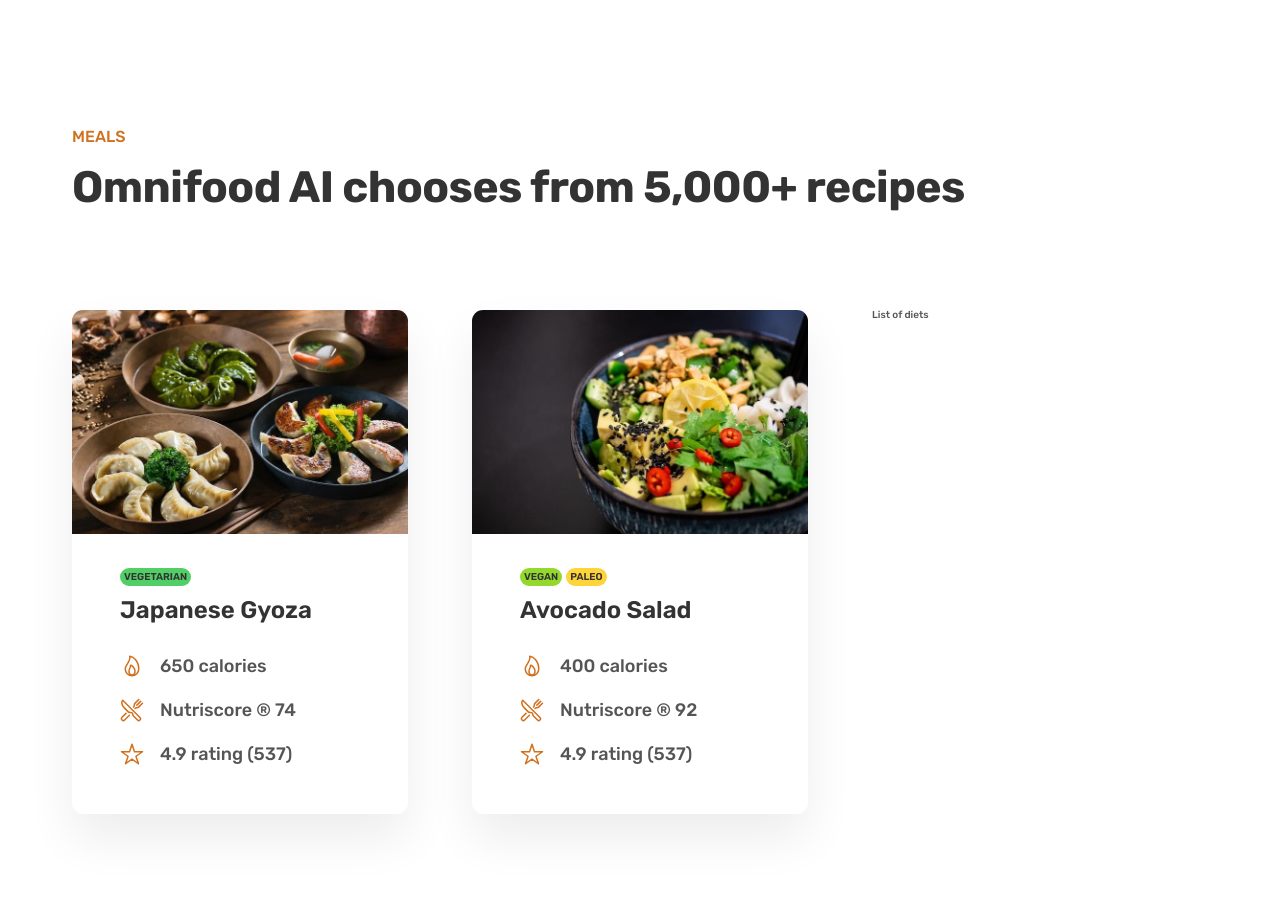
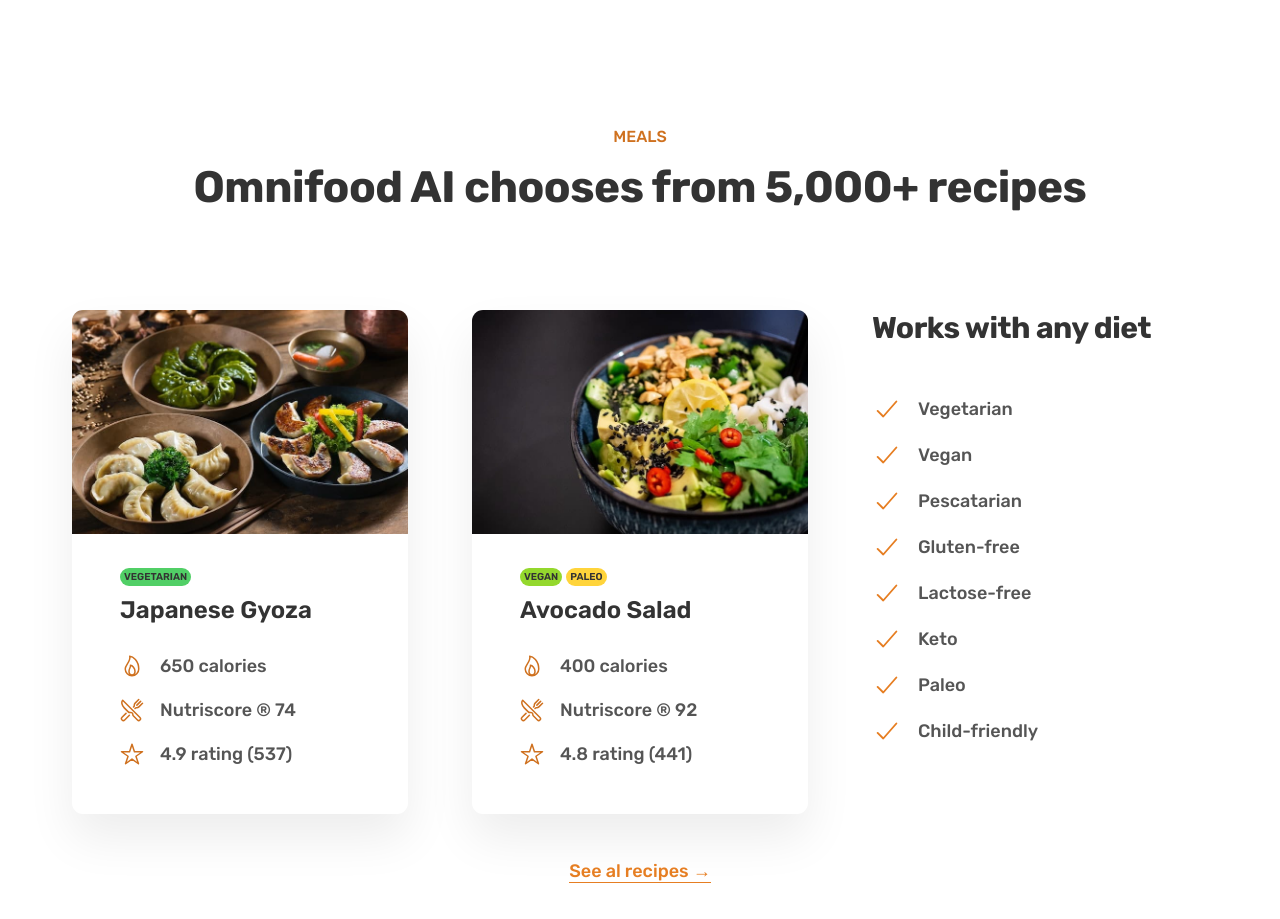
Before and after one commit to arommers/html-css, a plain HTML site: page 07-Omnifood-Desktop/index.html in a window 1280 px wide. Shown: the part 2580-3499 px from the top of the page. Drawn offline with nearby package versions, Linux system fonts and the light colour scheme.

Commit message:
finished the meals section

```diff
--- a/07-Omnifood-Desktop/css/general.css
+++ b/07-Omnifood-Desktop/css/general.css
@@ -172,8 +172,32 @@ body {
   box-shadow: inset 0 0 0 3px #fff;
 }
 
+.link:link,
+.link:visited {
+  display: inline-block;
+  color: #e67e22;
+  text-decoration: none;
+  border-bottom: 0.1rem solid currentColor;
+  padding-bottom: 0.2rem;
+  transition: all 0.3s;
+}
+
+.link:hover,
+.link:active {
+  color: #cf711f;
+  border-bottom: 0.1rem solid transparent;
+}
+
 .margin-right-sm {
   margin-right: 1.6rem !important;
+}
+
+.margin-bottom-md {
+  margin-bottom: 4.8rem !important;
+}
+
+.center-text {
+  text-align: center;
 }
 
 strong {
--- a/07-Omnifood-Desktop/css/style.css
+++ b/07-Omnifood-Desktop/css/style.css
@@ -217,6 +217,12 @@
   box-shadow: 0 2.4rem 4.8rem rgba(0, 0, 0, 0.075);
   border-radius: 1.1rem;
   overflow: hidden;
+  transition: all 0.4s;
+}
+
+.meal:hover {
+  transform: translateY(-1.2rem);
+  box-shadow: 0 3.2rem 6.4rem rgba(0, 0, 0, 0.06);
 }
 
 .meal-content {
@@ -281,3 +287,28 @@
 .meal-img {
   width: 100%;
 }
+
+.all-recipes {
+  text-align: center;
+  font-size: 1.8rem;
+}
+
+.list {
+  list-style: none;
+  display: flex;
+  flex-direction: column;
+  gap: 1.6rem;
+}
+
+.list-item {
+  font-size: 1.8rem;
+  display: flex;
+  align-items: center;
+  gap: 1.6rem;
+}
+
+.list-icon {
+  width: 3rem;
+  height: 3rem;
+  color: #e67e22;
+}
--- a/07-Omnifood-Desktop/index.html
+++ b/07-Omnifood-Desktop/index.html
@@ -143,14 +143,14 @@
         </div>
       </section>
       <section class="section-meals">
-        <div class="container">
+        <div class="container center-text">
           <span class="subheading">Meals</span>
           <h2 class="heading-secondary">
             Omnifood AI chooses from 5,000+ recipes
           </h2>
         </div>
 
-        <div class="container grid grid--3-cols">
+        <div class="container grid grid--3-cols margin-bottom-md">
           <div class="meal">
             <img src="img/meals/meal-1.jpg" class="meal-img" alt="Gyoza" />
             <div class="meal-content">
@@ -203,12 +203,44 @@
                 </li>
                 <li class="meal-attribute">
                   <ion-icon class="meal-icon" name="star-outline"></ion-icon>
-                  <span><strong>4.9</strong> rating (537)</span>
+                  <span><strong>4.8</strong> rating (441)</span>
                 </li>
               </ul>
             </div>
           </div>
-          <div class="list">List of diets</div>
+          <div class="list">
+            <h3 class="heading-tertiary">Works with any diet</h3>
+            <ul class="list">
+              <li class="list-item">
+                <ion-icon class="list-icon" name="checkmark-outline"></ion-icon><Vegetarian><span>Vegetarian
+                </li></span>
+              <li class="list-item">
+                <ion-icon class="list-icon" name="checkmark-outline"></ion-icon><Vegan>Vegan<span></span>
+              </li>
+              <li class="list-item">
+                <ion-icon class="list-icon" name="checkmark-outline"></ion-icon><Pescatarian><span>Pescatarian</span>
+              </li>
+              <li class="list-item">
+                <ion-icon class="list-icon" name="checkmark-outline"></ion-icon><Gluten-free><span>Gluten-free</span>
+              </li>
+              <li class="list-item">
+                <ion-icon class="list-icon" name="checkmark-outline"></ion-icon><Lactose-free><span>Lactose-free</span>
+              </li>
+              <li class="list-item">
+                <ion-icon class="list-icon" name="checkmark-outline"></ion-icon><Keto><span>Keto</span>
+              </li>
+              <li class="list-item">
+                <ion-icon class="list-icon" name="checkmark-outline"></ion-icon><Paleo><span>Paleo</span>
+              </li>
+              <li class="list-item">
+                <ion-icon class="list-icon" name="checkmark-outline"></ion-icon><Child-friendly><span>Child-friendly</span>
+              </li>
+            </ul>
+          </div>
+        </div>
+
+        <div class="container all-recipes">
+          <a href="#" class="link">See al recipes &rarr;</a>
         </div>
       </section>
     </main>
```
